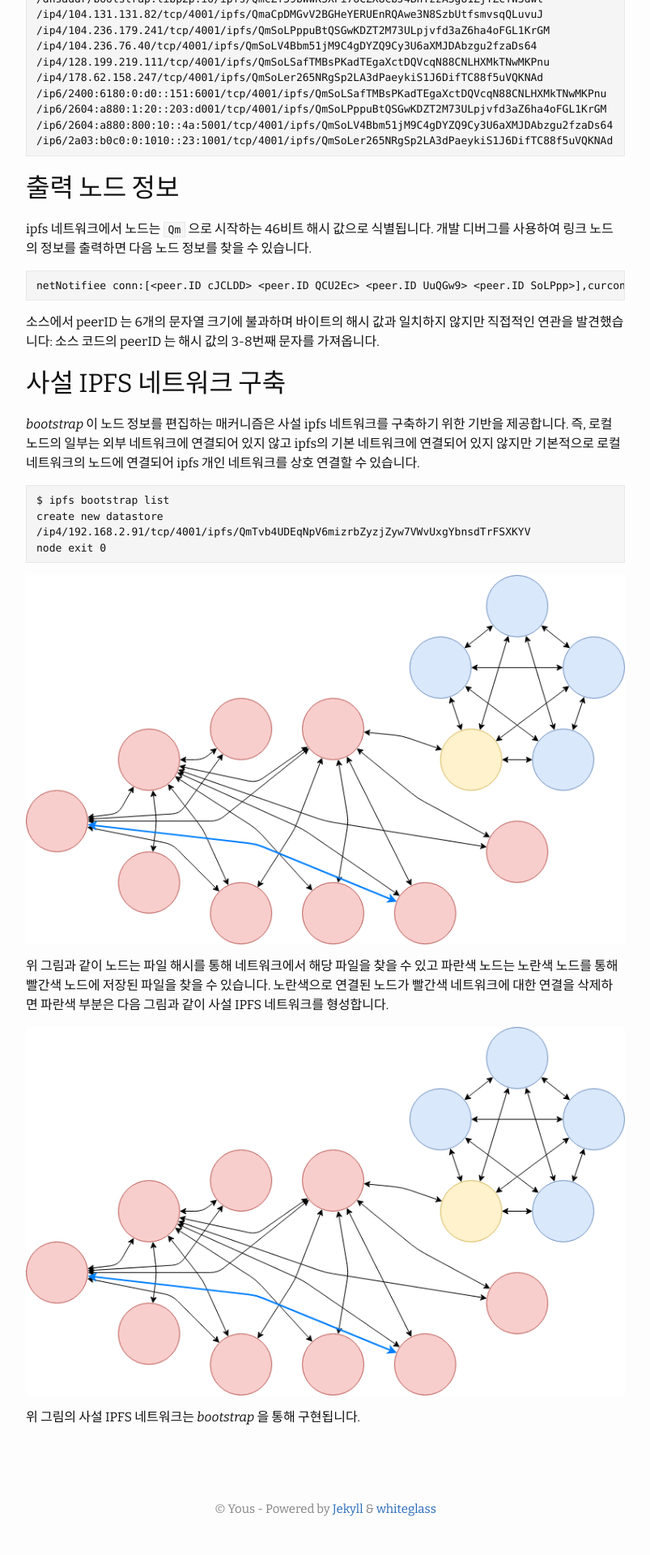
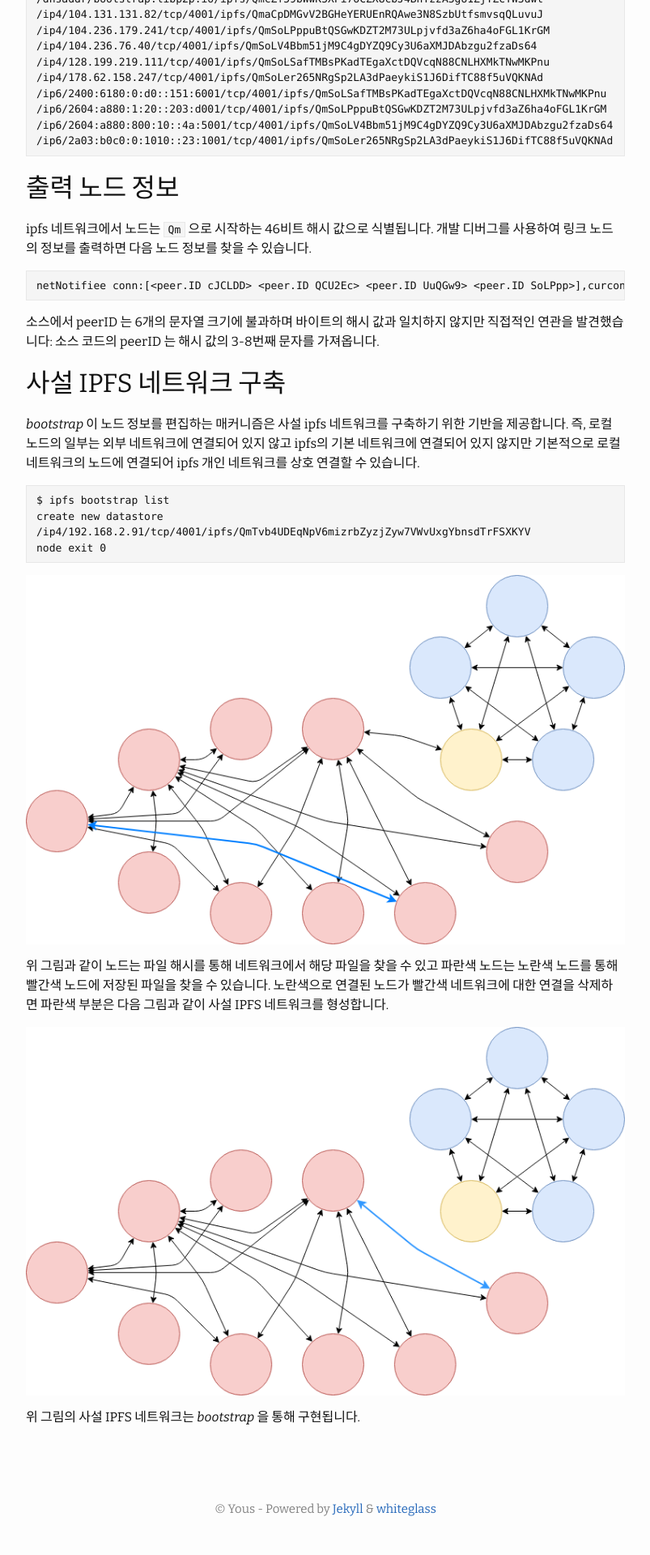
Before and after one commit to uni2u/uni2u.github.io, a Jekyll site: the page built from _posts/2019-03-29-IPFS_bootstrap.md, in a window 1280 px wide. Shown: the part 1229-3149 px from the top of the page at 81% size, without its empty margins (238-1041 px from the left). Built offline with Jekyll 4.4.1, drawn with Linux system fonts in a browser that asks for light colours.

Commit message:
ipfs bootstrap

```diff
--- a/_posts/2019-03-29-IPFS_bootstrap.md
+++ b/_posts/2019-03-29-IPFS_bootstrap.md
@@ -96,6 +96,6 @@ node exit 0
 
 위 그림과 같이 노드는 파일 해시를 통해 네트워크에서 해당 파일을 찾을 수 있고 파란색 노드는 노란색 노드를 통해 빨간색 노드에 저장된 파일을 찾을 수 있습니다. 노란색으로 연결된 노드가 빨간색 네트워크에 대한 연결을 삭제하면 파란색 부분은 다음 그림과 같이 사설 IPFS 네트워크를 형성합니다.
 
-![ipfs bootstrap 노드 삭제](/images/ipfs_bootstrap01.png)
+![ipfs bootstrap 노드 삭제](/images/ipfs_bootstrap02.png)
 
 위 그림의 사설 IPFS 네트워크는 _bootstrap_ 을 통해 구현됩니다.
```
